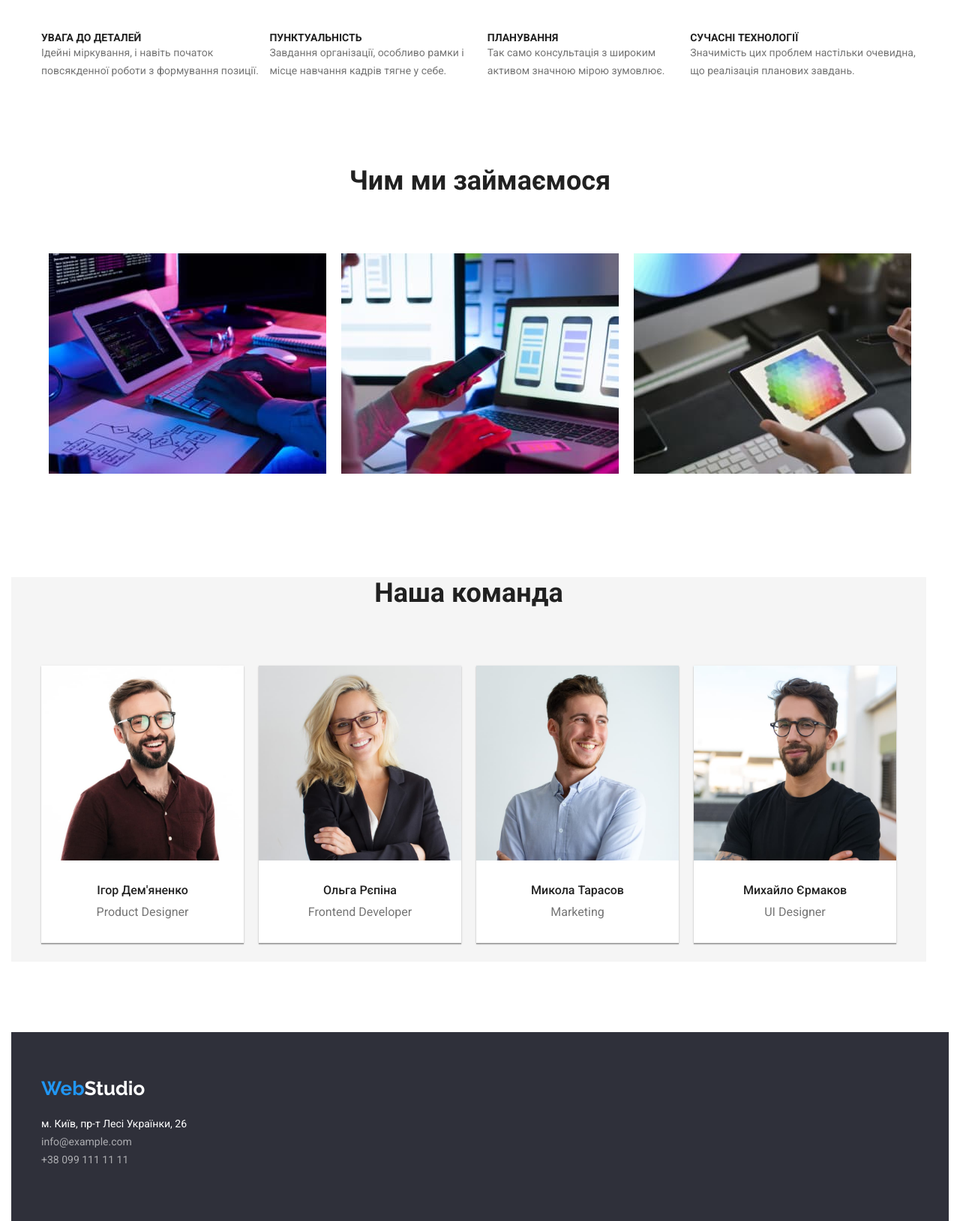
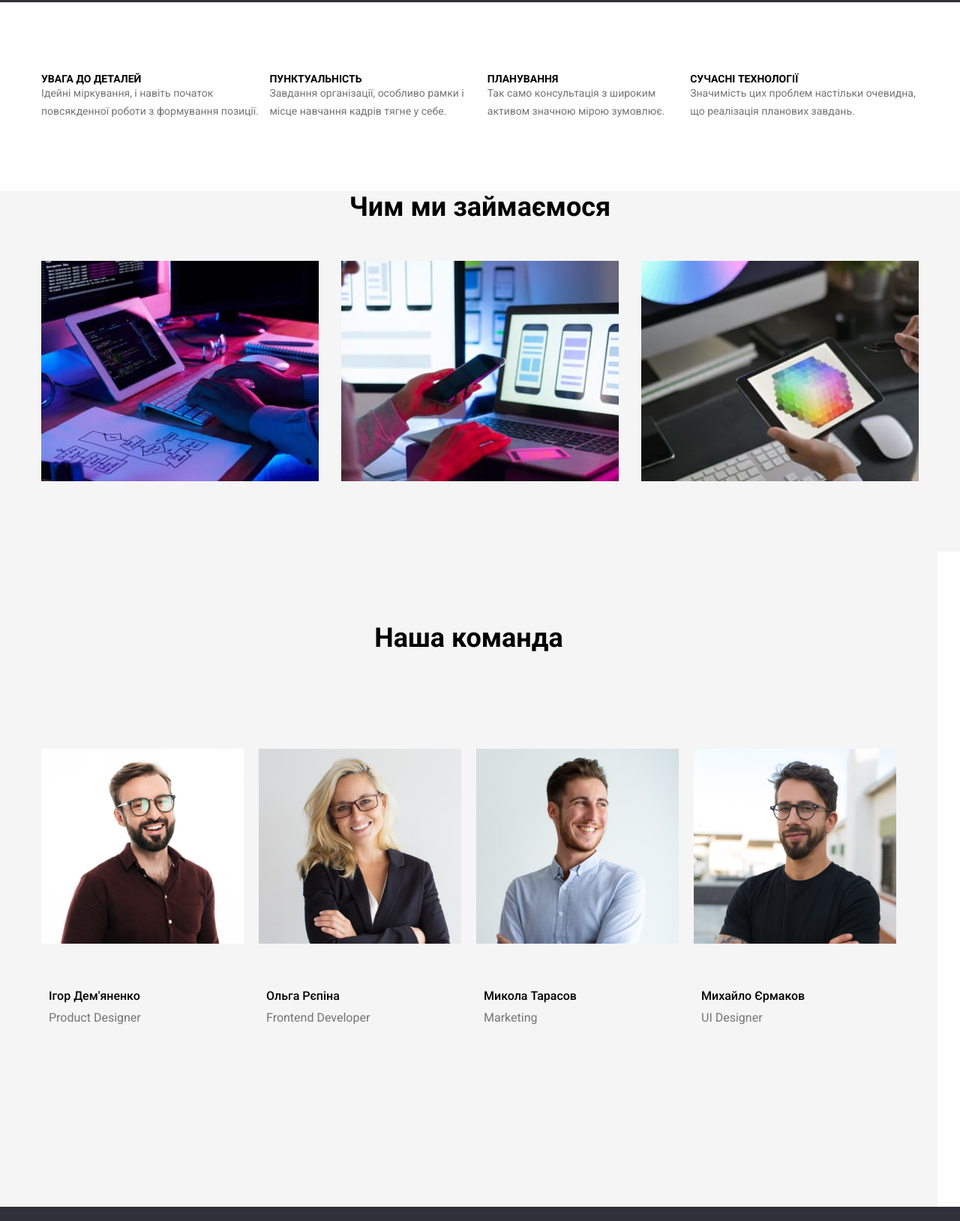
Before and after one commit to ChernyshenkoI/goit-markup-hw-03, a plain HTML site: page index.html in a window 1280 px wide. Shown: the part 685-2314 px from the top of the page at 75% size. Drawn offline with Linux system fonts and the light colour scheme.

Commit message:
changed main page after checking

```diff
--- a/css/styles.css
+++ b/css/styles.css
@@ -8,6 +8,7 @@ html{
     --bg-color: #FFFFFF;
     --dark-bg-color: #2F303A;
     --light-bg-color: #F5F5F5;
+    --gray-bg-color:#F5F4FA
 
     --text-color: #212121;
     --light-text-color: #757575;
@@ -52,12 +53,10 @@ list-style: none;
  }
 
 body{
-    padding-left: 15px;
-    padding-right: 15px;
-    margin: 0 auto;
     font-family: var(--main-font);
     line-height: 1.2;
     background-color: var(--bg-color);
+    margin: 0;
 }
 
  .list{
@@ -133,9 +132,16 @@ h2{
     font-weight: 500;
     font-size: 14px;
     color: var(--light-text-color);
-    margin-right:50px;margin-right: 40px;
+}
 
-}
+.main-contact:last-child{
+    margin-right: 0;
+  }
+
+  /* .main-contact:first-child{
+    margin-right: 50;
+  } */
+
 
 .menu-item:focus,
 .menu-item:hover,
@@ -149,11 +155,10 @@ h2{
 /* Main */
 
 .main-section {
-
     background-color: var(--dark-bg-color);
     text-align: center;
-    height: 600px;
     align-items: center;
+    padding: 200px 0;
 }
 
 .main-text {
@@ -162,10 +167,10 @@ h2{
     color: var(--accent-text-color);
     text-align: center;
     text-transform: uppercase;
-    margin-top: 0;
-    margin-bottom: 30px;
-    padding-top: 200px;
-
+    margin: 0 auto;
+    /* margin-top: 0;
+    margin-bottom: 30px; */
+    width: 696px;
 }
 
 .main-button {
@@ -182,6 +187,7 @@ h2{
     text-align: center;
     border-radius: 4px;
     padding: 10px 32px;
+    margin-top: 50px;
 
 }
 
@@ -191,11 +197,12 @@ h2{
 }
 
 /* Advantages */  /* Advantages */ /* Advantages */
-
+.our-features{
+    padding-top: 94px;
+}
 .main-items{
     display: flex;
     justify-content: space-between;
-    margin: 45px auto;
 }
 
 .item-title {
@@ -213,6 +220,13 @@ h2{
 }
 
 /* Activities */
+
+.our-activities{
+    padding-bottom: 94px;
+    margin-top: 94px;
+    background-color: var(--light-bg-color);
+}
+
 .visually-hidden {
     position: absolute;
       white-space: nowrap;
@@ -231,19 +245,15 @@ h2{
     font-weight: 700;
     font-size: 36px;
     color: var(--text-color);
-    margin-top: 113px;
     margin-bottom: 50px;
 }
 .activities-list{
     display: flex;
-    flex-wrap: wrap;
-    justify-content: center;
-
+    gap: 30px;
 }
 .activity{
     height:294px;
     width:370px;
-    margin: 25px 10px;
 }
 
 /* Team */
@@ -251,24 +261,21 @@ h2{
 .team {
     background-color: var(--light-bg-color);
     margin-right: 30px;
+    padding-top: 94PX;
+    padding-bottom: 94PX;
 }
 .team-list{
     display: flex;
     flex-wrap: wrap;
     justify-content: center;
-    margin-top: 50px;
+    padding-top: 50px;
     margin-bottom: 94px;
 }
 
-
 .team-card {
-    background-color: var(--accent-text-color);
+    background-color:var(--gray-bg-color)
     box-shadow: 0px 1px 3px rgba(0, 0, 0, 0.12), 0px 1px 1px rgba(0, 0, 0, 0.14), 0px 2px 1px rgba(0, 0, 0, 0.2);
-    display: flex;
-    flex-direction: column;
-    align-items: center;
-    height: 370px;
-    margin: 25px 10px;
+    padding: 25px 10px;
 }
 
 .card-title {
@@ -282,13 +289,18 @@ h2{
 .card-text {
     font-size: 16px;
     color: var(--light-text-color);
-    padding-top:10px ;
+margin-top:10px ;
 }
 
+.workers{
+padding: 30px 10px;
+
+}
 /* Footer */
 
 .footer {
     background-color: var(--dark-bg-color);
+    padding: 60px;
 }
 
 .studio-footer {
@@ -301,6 +313,9 @@ h2{
     line-height: 1.71;
     color: var(--accent-text-color);
     font-style: normal;
+}
+.footer-contact{
+    margin-top: 8px;
 }
 
 .footer-contact {
--- a/index.html
+++ b/index.html
@@ -9,7 +9,6 @@
         <link rel="stylesheet" href="./css/styles.css" />
   </head>
   <body>
-    <!-- Header -->  <!-- Header -->  <!-- Header -->  <!-- Header -->
 
     <header class="header">
       <div class="container">
@@ -35,16 +34,13 @@
         </div>
       </div>
     </header>
-<!-- Header -->  <!-- Header -->  <!-- Header -->  <!-- Header -->
 
 
-
-    <!-- Main -->   <!-- Main -->   <!-- Main -->   <!-- Main -->
   <main>
     <section class="main-section">
       <div class="container">
       <h1 class="main-text">
-        Ефективні рішення <br> для вашого бізнесу
+        Ефективні рішення для вашого бізнесу
       </h1>
       <button class="main-button">
         Замовити послугу
@@ -52,9 +48,7 @@
       </div>
     </section>
 
-    <!-- Advantages -->
-
-    <section>
+    <section class="our-features">
       <div class="container">
       <h2 class="visually-hidden">
         Наші переваги
@@ -90,10 +84,9 @@
     </div>
       </section>
 
-    <!-- Activities -->
 
-    <section>
-<div class="continer">
+    <section class="our-activities">
+<div class="container">
       <h2 class="subtitle">Чим ми займаємося</h2>
       <ul class="list activities-list">
         <li class="activity">
@@ -108,36 +101,51 @@
       </ul>
     </div>
     </section>
-    <!-- Team -->
+
+
     <section class="team">
       <div class="container">
       <h2 class="subtitle">Наша команда</h2>
       <ul class="list team-list">
         <li class="team-card">
           <img src="./images/personal/img (4).jpg" alt="Ігор Дем'яненко" width="270" height="260">
+
+          <div class="workers">
           <h3 class="card-title">Ігор Дем'яненко</h3>
           <p class="card-text">Product Designer</p>
+          </div>
         </li>
         <li class="team-card">
           <img src="./images/personal/img (5).jpg" alt="Ольга Рєпіна" width="270" height="260">
+
+          <div class="workers">
           <h3 class="card-title">Ольга Рєпіна</h3>
           <p class="card-text">Frontend Developer</p>
+        </div>
         </li>
         <li class="team-card">
           <img src="./images/personal/img (6).jpg" alt="Микола Тарасов" width="270" height="260">
+
+          <div class="workers">
           <h3 class="card-title">Микола Тарасов</h3>
           <p class="card-text">Marketing</p>
+        </div>
         </li>
         <li class="team-card">
           <img src="./images/personal/img (7).jpg" alt="Михайло Єрмаков" width="270" height="260">
+
+          <div class="workers">
           <h3 class="card-title">Михайло Єрмаков</h3>
           <p class="card-text">UI Designer</p>
+        </div>
         </li>
+
       </ul>
     </div>
     </section>
   </main>
-  <!-- Footer -->
+
+
   <footer class="footer">
     <div class="container">
     <div class="footer-list">
@@ -171,5 +179,6 @@
     </div>
     </div>
   </footer>
+
 </body>
 </html>
```
Also changed, not shown: portfolio.html (+10 -5 lines).
